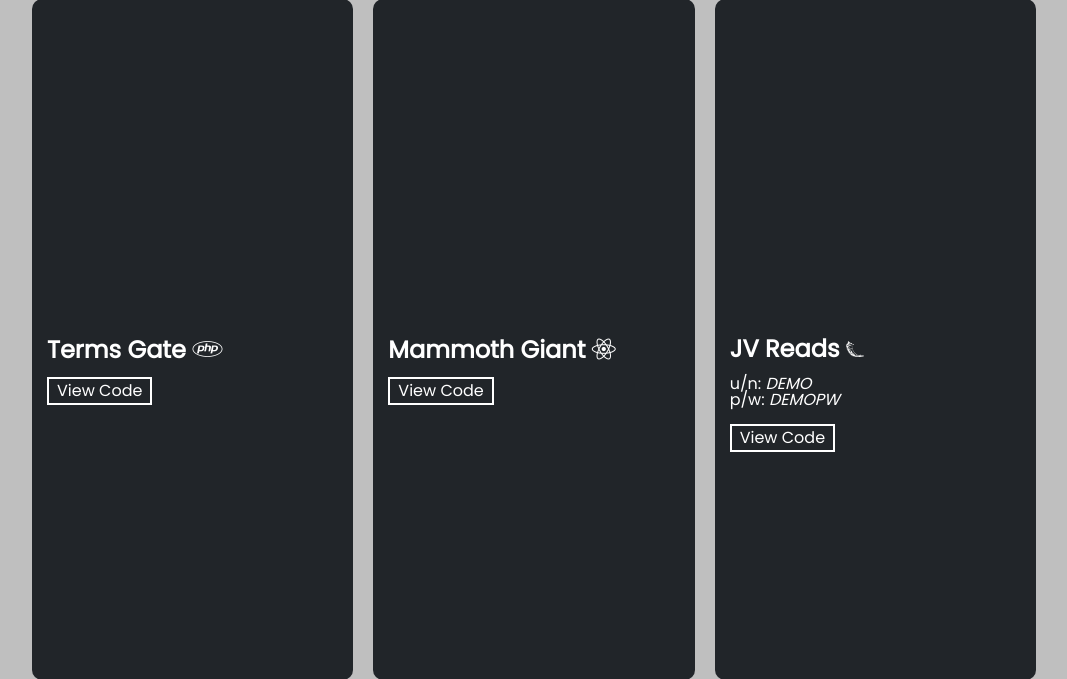
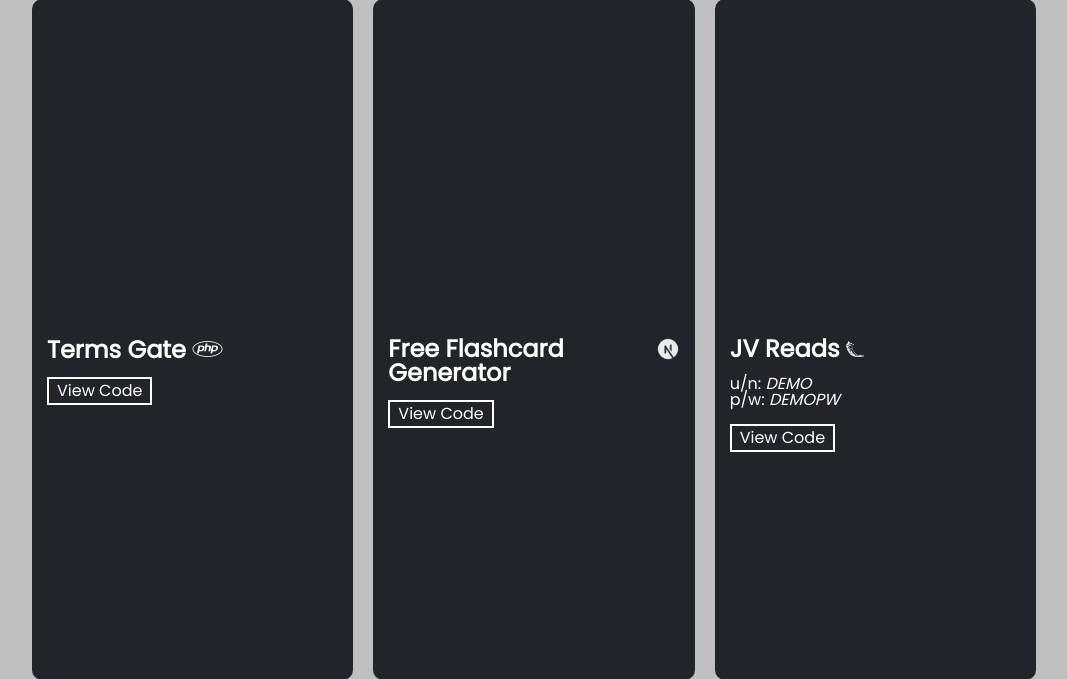
Before and after one commit to got0values/jayvelarde, a PHP site: page / in a window 1280 px wide. Shown: the part 1661-2340 px from the top of the page, without its empty margins (106-1173 px from the left). Run offline with PHP 8.4, Linux system fonts and the light colour scheme.

Commit message:
added ffg

```diff
--- a/index.php
+++ b/index.php
@@ -113,16 +113,15 @@
 
                 <div class="project col-lg">
                     <div class="project-img">
-                        <a href="https://mammoth-giant.netlify.app/" target="_blank"><img src="/images/mammothgianthome.png" class="from-left show-on-scroll"></a>
+                        <a href="https://freeflashcardgenerator.com" target="_blank"><img src="/images/ffg.png" class="from-left show-on-scroll"></a>
                     </div>
                     <div class="project-des">
-                        <a href="https://mammoth-giant.netlify.app/" target="_blank">
-                            <h3 class="from-right show-on-scroll">Mammoth Giant
-                            <i class="fa-brands fa-react"></i>
-                            </h3>
+                        <a href="https://freeflashcardgenerator.com" target="_blank" class="d-flex gap-2">
+                            <h3 class="from-right show-on-scroll">Free Flashcard Generator</h3>
+                            <img src="/images/nextjs.png" style="width: 1.5rem; height: 1.5rem;"></a>
                         </a>
-                        <a href="https://github.com/got0values/mammoth-giant" target="_blank"><button>View Code</button></a>
-                        <p class="appear show-on-scroll ln-ht">A demo eCommerce site made with React.<br><br><b>Technologies used:</b><br><i>HTML, CSS, React</i></p>
+                        <a href="https://github.com/got0values/freeflashcardgenerator" target="_blank"><button>View Code</button></a>
+                        <p class="appear show-on-scroll ln-ht">A demo eCommerce site made with React.<br><br><b>Technologies used:</b><br><i>NextJS, ChakraUI, Ollama</i></p>
                     </div>
                 </div>
 
```
Also changed, not shown: images/ffg.png (added).
